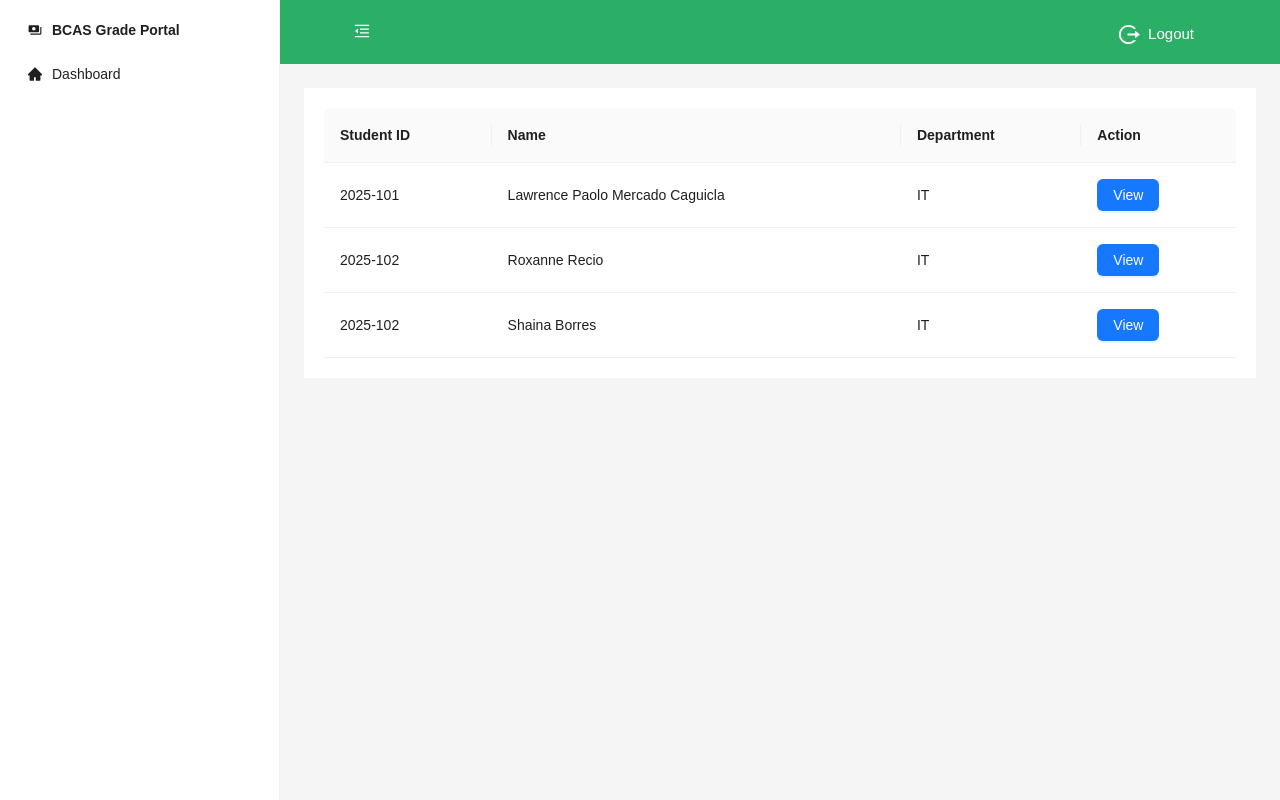
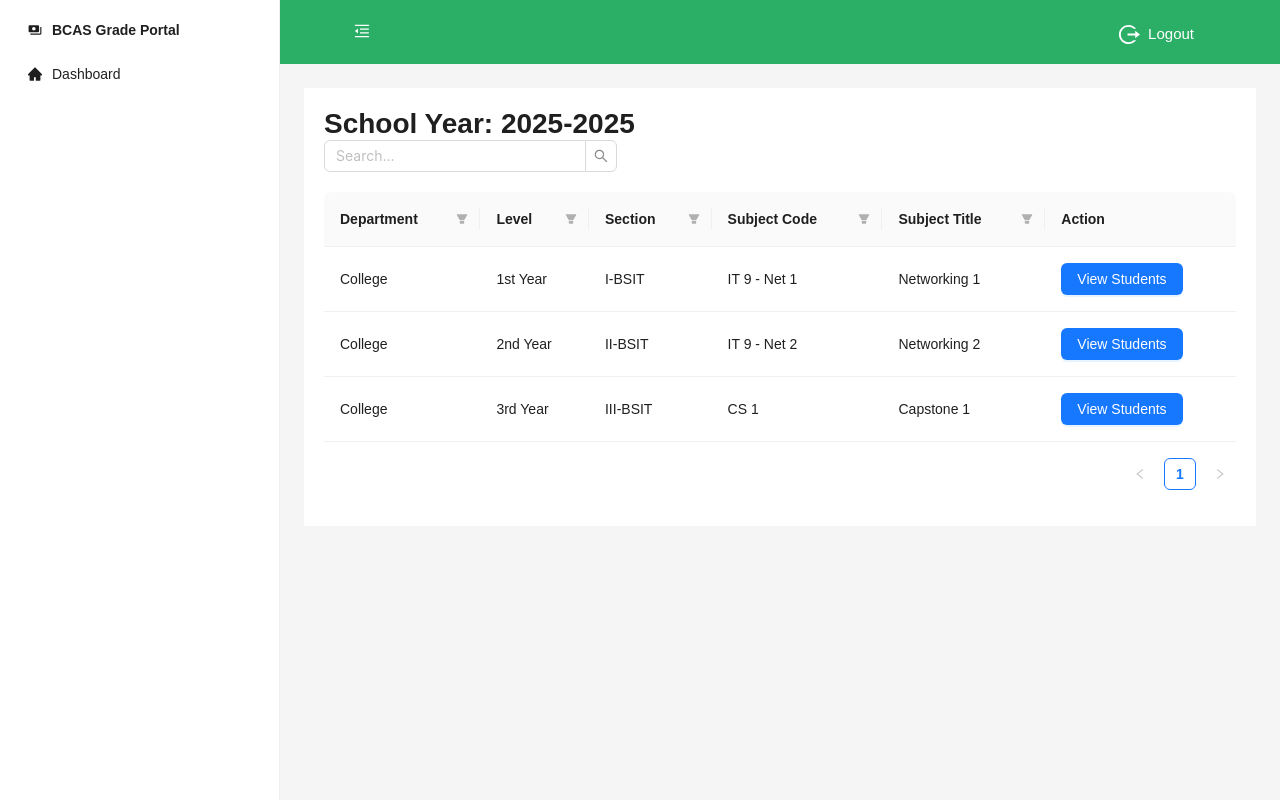
Before and after one commit to grunt24/capstone, a React (Vite) app: page /dashboard in a window 1280 px wide. Built offline with nearby package versions, Linux system fonts and the light colour scheme; sample sign-in values are in the browser's storage.

Commit message:
Modify Dashboard

```diff
--- a/src/pages/Dashboard/Dashboard.jsx
+++ b/src/pages/Dashboard/Dashboard.jsx
@@ -1,112 +1,246 @@
 import { useState } from "react";
-import { Table, Button, Modal } from "antd";
+import { Table, Button, Modal, Input, Row, Col } from "antd";
+
+const { Search } = Input;
 
 const Dashboard = () => {
   const [isModalVisible, setIsModalVisible] = useState(false);
-  const [selectedStudent, setSelectedStudent] = useState(null);
+  const [isGradeModalVisible, setIsGradeModalVisible] = useState(false); // For grade modal
+  const [selectedRecord, setSelectedRecord] = useState(null); // To store selected department/level/section record
+  const [selectedStudent, setSelectedStudent] = useState(null); // To store selected student
+  const [searchText, setSearchText] = useState("");
 
-  const showModal = (student) => {
+  const showModal = (record) => {
+    setSelectedRecord(record);
+    setIsModalVisible(true);
+  };
+
+  const showGradeModal = (student) => {
     setSelectedStudent(student);
-    setIsModalVisible(true);
+    setIsGradeModalVisible(true); // Show grade modal
   };
 
   const handleCancel = () => {
     setIsModalVisible(false);
+    setIsGradeModalVisible(false); // Hide grade modal
+    setSelectedRecord(null);
     setSelectedStudent(null);
   };
 
-  const columns = [
+  const data = [
     {
-      title: "Student ID",
-      dataIndex: "studentId",
-      key: "studentId",
+      key: "1",
+      department: "College",
+      level: "1st Year",
+      section: "I-BSIT",
+      subjectCode: "IT 9 - Net 1",
+      subjectTitle: "Networking 1",
+      students: [
+        {
+          studentId: "2025-102",
+          name: "Roxanne Recio",
+          grades: [
+            { subject: "Networking 1", assessment: 75, quiz: 78, exam: 80 },
+          ],
+        },
+      ],
     },
     {
-      title: "Name",
-      dataIndex: "name",
-      key: "name",
+      key: "2",
+      department: "College",
+      level: "2nd Year",
+      section: "II-BSIT",
+      subjectCode: "IT 9 - Net 2",
+      subjectTitle: "Networking 2",
+      students: [
+        {
+          studentId: "2025-103",
+          name: "Shaina Borres",
+          grades: [
+            { subject: "Networking 2", assessment: 75, quiz: 78, exam: 80 },
+          ],
+        },
+      ],
     },
+    {
+      key: "3",
+      department: "College",
+      level: "3rd Year",
+      section: "III-BSIT",
+      subjectCode: "CS 1",
+      subjectTitle: "Capstone 1",
+      students: [
+        {
+          studentId: "2025-101",
+          name: "Lawrence Paolo Mercado Caguicla",
+          grades: [
+            { subject: "Capstone 1", assessment: 85, quiz1: 60, quiz2: 70, quiz3: 99, exam: 88 },
+          ],
+        },
+        {
+          studentId: "2025-104",
+          name: "Lance Christian",
+          grades: [
+            { subject: "Capstone 1", assessment: 99, quiz: 97, exam: 98 },
+          ],
+        },
+      ],
+    },
+  ];
+
+  const columns = [
     {
       title: "Department",
       dataIndex: "department",
       key: "department",
+      filters: [
+        { text: "COLLEGE", value: "COLLEGE" },
+      ],
+      onFilter: (value, record) => record.department === value,
+    },
+    {
+      title: "Level",
+      dataIndex: "level",
+      key: "level",
+      filters: [
+        { text: "1st Year", value: "1st Year" },
+        { text: "2nd Year", value: "2nd Year" },
+      ],
+      onFilter: (value, record) => record.level === value,
+    },
+    {
+      title: "Section",
+      dataIndex: "section",
+      key: "section",
+      filters: [
+        { text: "I-BSIT", value: "I-BSIT" },
+        { text: "II-BSBA", value: "II-BSBA" },
+        { text: "II-BSED", value: "II-BSED" },
+      ],
+      onFilter: (value, record) => record.section === value,
+    },
+    {
+      title: "Subject Code",
+      dataIndex: "subjectCode",
+      key: "subjectCode",
+      filters: [
+        { text: "IT 9 - Net 2", value: "IT 9 - Net 2" },
+        { text: "CS 10 - OOP", value: "CS 10 - OOP" },
+      ],
+      onFilter: (value, record) => record.subjectCode === value,
+    },
+    {
+      title: "Subject Title",
+      dataIndex: "subjectTitle",
+      key: "subjectTitle",
+      filters: [
+        { text: "Networking 2", value: "Networking 2" },
+        { text: "Object Oriented Programming", value: "Object Oriented Programming" },
+      ],
+      onFilter: (value, record) => record.subjectTitle === value,
     },
     {
       title: "Action",
       key: "action",
       render: (_, record) => (
         <Button type="primary" onClick={() => showModal(record)}>
-          View
+          View Students
         </Button>
       ),
     },
   ];
 
-  const data = [
+  const studentColumns = [
+    { title: "Student ID", dataIndex: "studentId", key: "studentId" },
+    { title: "Name", dataIndex: "name", key: "name" },
     {
-      key: "1",
-      studentId: "2025-101",
-      name: "Lawrence Paolo Mercado Caguicla",
-      department: "IT",
-      subjects: [
-        { subject: "Capstone", assessment: 85, quiz: 90, exam: 88 },
-        { subject: "Programming", assessment: 78, quiz: 82, exam: 80 },
-        { subject: "Database", assessment: 92, quiz: 95, exam: 94 },
-      ],
-    },
-    {
-      key: "2",
-      studentId: "2025-102",
-      name: "Roxanne Recio",
-      department: "IT",
-      subjects: [
-        { subject: "Capstone", assessment: 75, quiz: 78, exam: 80 },
-        { subject: "Database", assessment: 88, quiz: 85, exam: 87 },
-      ],
-    },
-    {
-      key: "3",
-      studentId: "2025-102",
-      name: "Shaina Borres",
-      department: "IT",
-      subjects: [
-        { subject: "Capstone", assessment: 75, quiz: 78, exam: 80 },
-        { subject: "Database", assessment: 88, quiz: 85, exam: 87 },
-      ],
+      title: "Action",
+      key: "action",
+      render: (_, student) => (
+        <Button
+          type="primary"
+          onClick={() => showGradeModal(student)} // To show grades for selected student
+        >
+          View Grades
+        </Button>
+      ),
     },
   ];
 
-  const subjectColumns = [
-    {
-      title: "Subject",
-      dataIndex: "subject",
-      key: "subject",
-    },
-    {
-      title: "Assessment",
-      dataIndex: "assessment",
-      key: "assessment",
-    },
-    {
-      title: "Quiz",
-      dataIndex: "quiz",
-      key: "quiz",
-    },
-    {
-      title: "Exam",
-      dataIndex: "exam",
-      key: "exam",
-    },
+  const gradeColumns = [
+    { title: "Subject", dataIndex: "subject", key: "subject" },
+    { title: "Activity", dataIndex: "assessment", key: "assessment" },
+    { title: "Quiz1", dataIndex: "quiz1", key: "quiz1" },
+    { title: "Quiz2", dataIndex: "quiz2", key: "quiz2" },
+    { title: "Quiz3", dataIndex: "quiz3", key: "quiz3" },
+
+    { title: "Exam", dataIndex: "exam", key: "exam" },
   ];
 
   return (
     <div style={{ padding: 20, margin: "auto", background: "#fff" }}>
-      <Table columns={columns} dataSource={data} pagination={false} />
+              <h1>School Year: 2025-2025</h1>
+      <Row gutter={[16, 16]} style={{ marginBottom: 20 }}>
+        <Col span={8}>
+          <Search
+            placeholder="Search..."
+            allowClear
+            onSearch={(value) => setSearchText(value)}
+            onChange={(e) => setSearchText(e.target.value)}
+          />
+        </Col>
 
-      {/* Modal for Viewing Student Details */}
+      </Row>
+
+      <Table
+        columns={columns}
+        dataSource={data.filter((item) => {
+          const matchesSearch =
+            Object.values(item).some((val) =>
+              String(val).toLowerCase().includes(searchText.toLowerCase())
+            );
+          return matchesSearch;
+        })}
+        pagination={{ pageSize: 5 }}
+        rowKey="key"
+      />
+
+<Modal
+  title="Students List"
+  open={isModalVisible}
+  onCancel={handleCancel}
+  footer={[
+    <Button key="close" onClick={handleCancel}>
+      Close
+    </Button>,
+  ]}
+>
+  {selectedRecord && (
+    <>
+      <p><strong>Department:</strong> {selectedRecord.department}</p>
+      <p><strong>Level:</strong> {selectedRecord.level}</p>
+      <p><strong>Section:</strong> {selectedRecord.section}</p>
+      <p><strong>Subject Code:</strong> {selectedRecord.subjectCode}</p>
+      <p><strong>Subject Title:</strong> {selectedRecord.subjectTitle}</p>
+
+      <h3>Students</h3>
+
+      {/* Filter the students based on the selected subject and level */}
+      <Table
+        columns={studentColumns}
+        dataSource={selectedRecord.students.filter((student) =>
+          student.grades.some((grade) => grade.subject === selectedRecord.subjectTitle)
+        )}
+        pagination={false}
+        rowKey="studentId"
+      />
+    </>
+  )}
+</Modal>
+
       <Modal
-        title="Student Details"
-        open={isModalVisible}
+        title={`Grades for ${selectedStudent?.name}`}
+        open={isGradeModalVisible}
         onCancel={handleCancel}
         footer={[
           <Button key="close" onClick={handleCancel}>
@@ -115,19 +249,12 @@ const Dashboard = () => {
         ]}
       >
         {selectedStudent && (
-          <>
-            <p><strong>Name:</strong> {selectedStudent.name}</p>
-            <p><strong>Student ID:</strong> {selectedStudent.studentId}</p>
-            <p><strong>Department:</strong> {selectedStudent.department}</p>
-
-            <h3>Subjects & Scores</h3>
-            <Table
-              columns={subjectColumns}
-              dataSource={selectedStudent.subjects}
-              pagination={false}
-              rowKey="subject"
-            />
-          </>
+          <Table
+            columns={gradeColumns}
+            dataSource={selectedStudent.grades}
+            pagination={false}
+            rowKey="subject"
+          />
         )}
       </Modal>
     </div>
```
